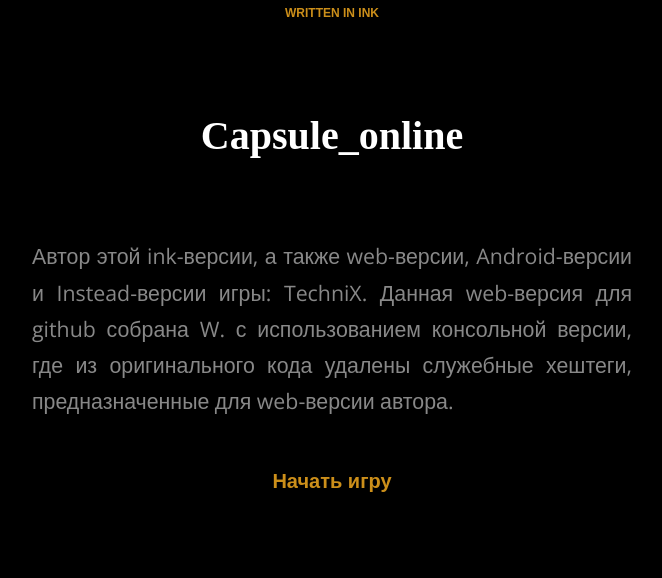
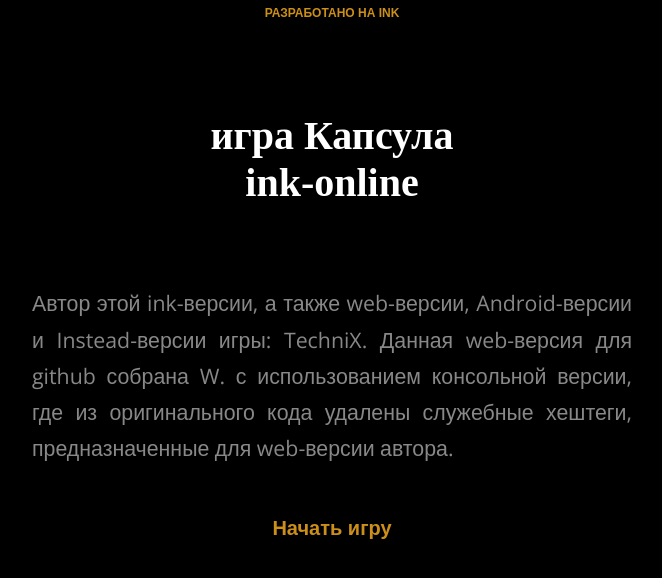
Before and after one commit to Wol4ik/Wol4ik.github.io, a plain HTML site: page capsule_online/index.html in a window 1280 px wide. Shown: the whole page, without its empty margins (308-970 px from the left). Drawn offline with nearby package versions, Linux system fonts and the light colour scheme; a web font is replaced by a local one.

Commit message:
Update index.html

```diff
--- a/capsule_online/index.html
+++ b/capsule_online/index.html
@@ -3,7 +3,7 @@
 <head>
     <meta charset="utf-8">
 
-    <title>игра Капсула<br>ink-online</title>
+    <title>ink Капсула</title>
 
     <meta name="viewport" content="width=device-width, initial-scale=1.0">
 
@@ -14,10 +14,10 @@
 <body>
 
     <div class="outerContainer">
-        <h3 class="written-in-ink"><a href="https://www.inklestudios.com/ink">WRITTEN IN INK</a></h3>
+        <h3 class="written-in-ink"><a href="https://www.inklestudios.com/ink">РАЗРАБОТАНО НА INK</a></h3>
         <div id="story" class="container">
             <div class="header">
-                <h1>Сapsule_online</h1>
+                <h1>игра Капсула<br>ink-online</h1>
                 <h2 class="byline"></h2>
             </div>
         </div>
```
